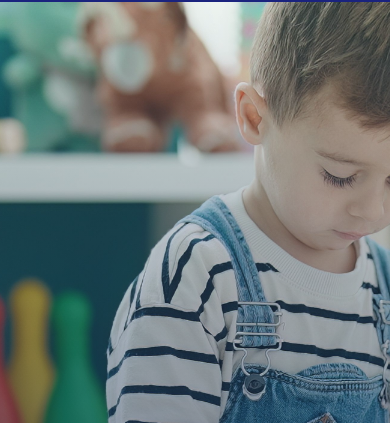
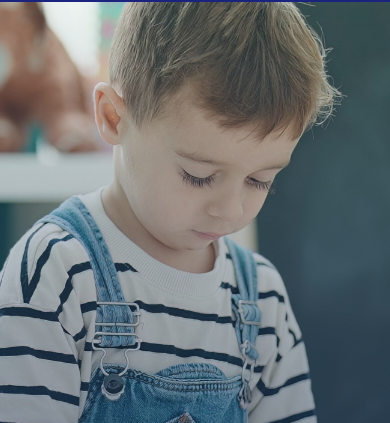
Before and after one commit to hajarhabib2/fonoon, a plain HTML site: page index.html in a window 390 px wide. Shown: the part 98-521 px from the top of the page. Drawn offline with nearby package versions, Linux system fonts and the light colour scheme.

Commit message:
Update fonoon.css

```diff
--- a/css/fonoon.css
+++ b/css/fonoon.css
@@ -119,7 +119,7 @@ h4.fonoon-quote {
 /* Adjust background position for smaller screens */
 @media (max-width: 768px) {
   .landing {
-    background-position: 40% 20%;
+    background-position: 50% 20%;
   }
 }
 /* End Landing */
```
